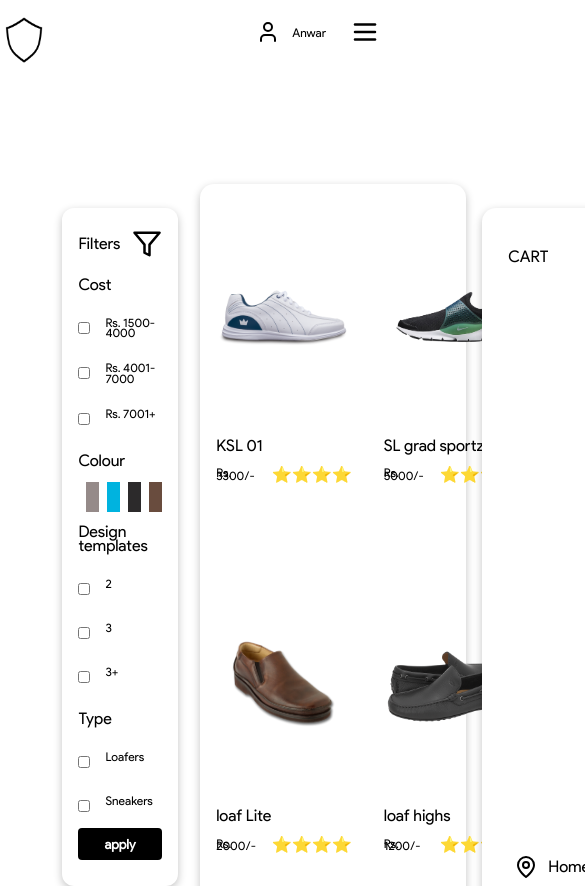
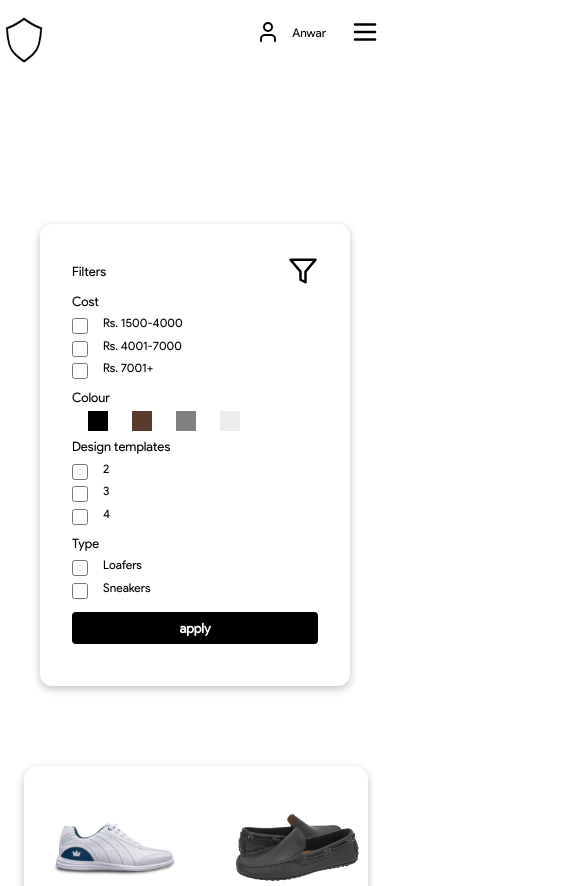
Before and after one commit to AnwarSadhik/kicksup, a React (Vite) app: page / in a window 390 px wide. Shown: the top 886 px of the page, 585 px wide, since content can reach past the window. Built offline with nearby package versions, Linux system fonts and the light colour scheme.

Commit message:
Complete

```diff
--- a/src/components/cart/Cart.css
+++ b/src/components/cart/Cart.css
@@ -1,13 +1,14 @@
 #cart-wrapper {
   display: flex;
   flex-direction: column;
-  min-height: 86vh;
+  min-height: 82vh;
   min-width: 20vw;
   height: auto;
   width: auto;
   background-color: white;
   box-shadow: rgba(0, 0, 0, 0.24) 0px 3px 8px 0px;
   border-radius: 14px;
+  /* margin-top: 0.8  rem; */
 }
 .cart-header {
   display: flex;
--- a/src/components/filters/Filters.css
+++ b/src/components/filters/Filters.css
@@ -1,12 +1,14 @@
 
 #filters {
-    margin-top: 1rem;
+    /* margin-top: 2rem; */
     width: 20vw;
+    max-height: 90vh;
+    height: auto;
     background-color: white;
     box-shadow: rgba(0, 0, 0, 0.24) 0px 3px 8px 0px;
     /* box-shadow: rgba(0, 0, 0, 0.35) 0px 5px 15px 0px; */
     border-radius: 12px;
-    line-height: 0.9;
+    line-height: 0.8;
 }
 h2 {
     font-weight: normal;
@@ -15,7 +17,7 @@ input {
     cursor: pointer;
     height: 22px;
     width: 22px;
-    margin: 1rem 0;
+    margin: 0.8rem 0;
 }
 .container {
    max-width: 88%;
@@ -33,22 +35,7 @@ input {
     gap: 0 15px;
     font-size: 1rem;
 }
-.box {
-    height: 45px;
-    width: 45px;
-    background-color: #958a89;
-    margin-left: 1rem;
-    cursor: pointer;
-}
-.box:nth-child(2) {
-    background-color: #00b3df;
-}
-.box:nth-child(3) {
-    background-color: #2c2a2b;
-}
-.box:nth-child(4) {
-    background-color: #694c3e;
-}
+
 .color-container {
     display: flex;
     justify-content: start;
@@ -82,43 +69,146 @@ input {
     font-weight: 800;
 }
 .btn-div {
-    padding-bottom: 20px;
+    padding: 20px;
+    /* position: relative; */
+    /* bottom: 30px; */
+}
+.color-container input {
+    position: relative;
+    width: 40px;
+    height: 40px;
+    margin-left: 1rem;
+    display: none;
+    z-index: 1;
+}
+
+.color-container div.black-bg {
+    background-color: black;
+    width: 40px;
+    height: 40px;
+    margin-left: 1rem;
+    cursor: pointer;
+}
+
+.color-container div.brown-bg {
+    background-color: #5a3b2c;
+    width: 40px;
+    height: 40px;
+    margin-left: 1rem;
+    cursor: pointer;
+
+}
+
+.color-container div.grey-bg {
+    background-color: grey;
+    width: 40px;
+    height: 40px;
+    margin-left: 1rem;
+    cursor: pointer;
+
+}
+
+.color-container div.white-bg {
+    background-color: #ececee;
+    width: 40px;
+    height: 40px;
+    margin-left: 1rem;
+    cursor: pointer;
+
+}
+
+.color-container .color-option::before {
+    content: '\2714';
+    display: flex;
+    justify-content: center;
+    align-items: center;
+    height: 100%;
+    color: red;
+    font-size: 2rem;
+    /* padding: 0 6px 0 0; */
+    opacity: 0;
+}
+
+.color-container .color-option.selected::before {
+    opacity: 1;
 }
 
 
-@media screen and (max-width: 768px) {
+   @media screen and (max-width: 768px) {
     #filters {
-      width: 30%;
-      margin: 0.4rem;
-      padding: 1rem;
-      /* margin-top: 1rem; */
+      width: 100%;
+      height: auto;
+      background-color: white;
+      box-shadow: rgba(0, 0, 0, 0.24) 0px 3px 8px 0px;
+      position: relative;
+      right: 1rem;
     }
 
     .container {
       max-width: 100%;
+      padding: 1rem;
+      display: flex;
+      flex-direction: column;
+    }
+
+    h2 {
+      font-size: 16px;
+      margin-bottom: 0.5rem;
     }
 
     p {
-        font-size: 12px;
+      font-size: 12px;
+      margin: 0.2rem 0;
     }
 
-    input {
-        cursor: pointer;
-        height: 12px;
-        width: 12px;
-        margin: 1rem 0;
-    }
-    h2 {
-        font-size: 16px;
+    input[type="checkbox"] {
+      height: 16px;
+      width: 16px;
+      margin: 0.2rem 0;
     }
 
-    .box {
+    .color-container {
+      display: flex;
+      justify-content: start;
+      align-items: flex-start;
+      flex-wrap: wrap;
+    }
+
+    .color-container div {
       width: 30px;
       height: 30px;
-      margin-left: 0.5rem;
+      margin: 0rem 0.5rem;
     }
 
     .btn-div {
-      padding-bottom: 10px;
+      padding: 10px 0;
+    }
+
+    .color-container div.black-bg {
+      background-color: black;
+      width: 20px;
+      height: 20px;
+      cursor: pointer;
+    }
+
+    .color-container div.brown-bg {
+      background-color: #5a3b2c;
+      width: 20px;
+      height: 20px;
+      cursor: pointer;
+    }
+
+    .color-container div.grey-bg {
+      background-color: grey;
+      width: 20px;
+      height: 20px;
+      cursor: pointer;
+    }
+
+    .color-container div.white-bg {
+      background-color: #ececee;
+      width: 20px;
+      height: 20px;
+      cursor: pointer;
     }
   }
--- a/src/components/filters/Filters.jsx
+++ b/src/components/filters/Filters.jsx
@@ -1,8 +1,97 @@
-// import React from 'react'
+import { useState } from "react";
 import "./Filters.css";
 import { Filter } from "lucide-react";
+import { useGlobalCtx } from "../../context/global";
+import { data } from "../../utils/data";
 
 export default function Filters() {
+  const { products, filteredProducts, setFilteredProducts } = useGlobalCtx();
+
+  const initialFilters = {
+    cost: null,
+    color: null,
+    design: null,
+    type: null,
+  };
+
+  const [filters, setFilters] = useState(initialFilters);
+
+  const handleFilterChange = (category, filterName) => {
+    const updatedFilters = { ...filters };
+
+    if (category === "color" || category === "type") {
+      if (updatedFilters[category] === filterName) {
+        updatedFilters[category] = null;
+      } else {
+        updatedFilters[category] = filterName;
+      }
+    } else if (category === "design") {
+      if (updatedFilters.design === filterName) {
+        updatedFilters.design = null;
+      } else {
+        updatedFilters.design = filterName;
+      }
+    } else if (category === "cost") {
+      if (updatedFilters.cost === filterName) {
+        updatedFilters.cost = null;
+      } else {
+        updatedFilters.cost = filterName;
+      }
+    }
+
+    setFilters(updatedFilters);
+  };
+
+  const applyFilters = () => {
+    const filtered = products.filter((product) => {
+      let isMatch = true; // Assume the product matches initially
+
+      // Check the cost filter
+      if (filters.cost) {
+        const price = product.price;
+        if (filters.cost === "cost1500to4000") {
+          if (price < 1500 || price > 4000) {
+            isMatch = false; // Product does not match the cost filter
+          }
+        } else if (filters.cost === "cost4001to7000") {
+          if (price < 4001 || price > 7000) {
+            isMatch = false; // Product does not match the cost filter
+          }
+        } else if (filters.cost === "cost7001plus") {
+          if (price < 7001) {
+            isMatch = false; // Product does not match the cost filter
+          }
+        }
+      }
+
+      // Check the color filter
+      if (filters.color && product.color !== filters.color) {
+        isMatch = false; // Product does not match the color filter
+      }
+
+      // Check the design filter
+      if (filters.design && product.design !== filters.design) {
+        isMatch = false; // Product does not match the design filter
+      }
+
+      // Check the type filter
+      if (filters.type && product.type !== filters.type) {
+        isMatch = false; // Product does not match the type filter
+      }
+
+      return isMatch;
+    });
+
+    setFilteredProducts(filtered);
+  };
+
+  if (!filters) {
+    setFilteredProducts(data);
+  }
+
+  console.log("filters", filters);
+  console.log(filteredProducts);
+
   return (
     <main id="filters">
       <section className="container">
@@ -14,15 +103,33 @@ export default function Filters() {
         <div className="cost">
           <h2>Cost</h2>
           <div>
-            <input type="checkbox" name="cost" id="cost" />
+            <input
+              type="checkbox"
+              name="cost"
+              id="cost1500to4000"
+              checked={filters.cost === "cost1500to4000"}
+              onChange={() => handleFilterChange("cost", "cost1500to4000")}
+            />
             <p>Rs. 1500-4000</p>
           </div>
           <div>
-            <input type="checkbox" name="cost" id="cost" />
+            <input
+              type="checkbox"
+              name="cost"
+              id="cost4001to7000"
+              checked={filters.cost === "cost4001to7000"}
+              onChange={() => handleFilterChange("cost", "cost4001to7000")}
+            />
             <p>Rs. 4001-7000</p>
           </div>
           <div>
-            <input type="checkbox" name="cost" id="cost" />
+            <input
+              type="checkbox"
+              name="cost"
+              id="cost7001plus"
+              checked={filters.cost === "cost7001plus"}
+              onChange={() => handleFilterChange("cost", "cost7001plus")}
+            />
             <p>Rs. 7001+</p>
           </div>
         </div>
@@ -30,44 +137,126 @@ export default function Filters() {
         <div className="colours">
           <h2>Colour</h2>
           <div className="color-container">
-            <div className="box" id="red"></div>
-            <div className="box" id="blue"></div>
-            <div className="box" id="yellow"></div>
-            <div className="box" id="green"></div>
-            {/* <div className="box" id="lightgreen"></div> */}
+            <div
+              className={`color-option black-bg ${
+                filters.color === "black" ? "selected" : ""
+              }`}
+              onClick={() => handleFilterChange("color", "black")}
+            >
+              <input
+                type="checkbox"
+                name="color"
+                id="black"
+                checked={filters.color === "black"}
+                onChange={() => {}}
+              />
+            </div>
+            <div
+              className={`color-option brown-bg ${
+                filters.color === "brown" ? "selected" : ""
+              }`}
+              onClick={() => handleFilterChange("color", "brown")}
+            >
+              <input
+                type="checkbox"
+                name="color"
+                id="brown"
+                checked={filters.color === "brown"}
+                onChange={() => {}}
+              />
+            </div>
+            <div
+              className={`color-option grey-bg ${
+                filters.color === "grey" ? "selected" : ""
+              }`}
+              onClick={() => handleFilterChange("color", "grey")}
+            >
+              <input
+                type="checkbox"
+                name="color"
+                id="grey"
+                checked={filters.color === "grey"}
+                onChange={() => {}}
+              />
+            </div>
+            <div
+              className={`color-option white-bg ${
+                filters.color === "white" ? "selected" : ""
+              }`}
+              onClick={() => handleFilterChange("color", "white")}
+            >
+              <input
+                type="checkbox"
+                name="color"
+                id="white"
+                checked={filters.color === "white"}
+                onChange={() => {}}
+              />
+            </div>
           </div>
         </div>
 
         <div className="design-templates">
           <h2>Design templates</h2>
           <div>
-            <input type="checkbox" name="design" id="design" />
+            <input
+              type="checkbox"
+              name="design"
+              id="design2"
+              checked={filters.design === "2"}
+              onChange={() => handleFilterChange("design", "2")}
+            />
             <p>2</p>
           </div>
           <div>
-            <input type="checkbox" name="design" id="design" />
+            <input
+              type="checkbox"
+              name="design"
+              id="design3"
+              checked={filters.design === "3"}
+              onChange={() => handleFilterChange("design", "3")}
+            />
             <p>3</p>
           </div>
           <div>
-            <input type="checkbox" name="design" id="cost" />
-            <p>3+</p>
+            <input
+              type="checkbox"
+              name="design"
+              id="design4"
+              checked={filters.design === "4"}
+              onChange={() => handleFilterChange("design", "4")}
+            />
+            <p>4</p>
           </div>
         </div>
 
         <div className="type">
           <h2>Type</h2>
           <div>
-            <input type="checkbox" name="design" id="design" />
+            <input
+              type="checkbox"
+              name="type"
+              id="loafers"
+              checked={filters.type === "loafer"}
+              onChange={() => handleFilterChange("type", "loafer")}
+            />
             <p>Loafers</p>
           </div>
           <div>
-            <input type="checkbox" name="design" id="design" />
+            <input
+              type="checkbox"
+              name="type"
+              id="sneakers"
+              checked={filters.type === "sneaker"}
+              onChange={() => handleFilterChange("type", "sneaker")}
+            />
             <p>Sneakers</p>
           </div>
         </div>
-
         <div className="btn-div">
-          <button className="btn">apply</button>
+          <button className="btn" onClick={applyFilters}>
+            apply
+          </button>
         </div>
       </section>
     </main>
--- a/src/components/nav/Navbar.css
+++ b/src/components/nav/Navbar.css
@@ -76,6 +76,14 @@ nav {
   li:hover {
     cursor: pointer;
   }
+  .active-link {
+    border: 2px solid #000;
+    width: 85%;
+    padding: 12px;
+    background-color: black;
+    color: #fff;
+  }
+
 
   .logo {
     position: absolute;
--- a/src/components/product/Product.css
+++ b/src/components/product/Product.css
@@ -1,6 +1,6 @@
 #prod-wrapper {
   margin: 0 auto;
-  margin-top: 4rem;
+  margin-top: 2rem;
   display: flex;
   justify-content: center;
   gap: 1rem;
--- a/src/components/showcase/Showcase.css
+++ b/src/components/showcase/Showcase.css
@@ -1,7 +1,7 @@
 #products_wrapper {
   width: 60vw;
-    height: 84vh;
-    margin-top: 1rem;
+  height: 78vh;
+  /* margin-top: 1rem; */
   background-color: white;
   box-shadow: rgba(0, 0, 0, 0.24) 0px 3px 8px 0px;
   border-radius: 14px;
@@ -9,7 +9,7 @@
   grid-template-columns: repeat(3, 1fr);
   gap: 2rem;
   padding: 1rem;
-    margin-top: 1rem;
+  /* margin-top: 2rem; */
   line-height: 0.2;
 }
 
@@ -31,3 +31,31 @@
   gap: 1rem;
   margin-top: 0.5rem;
 }
+
+@media screen and (max-width: 768px) {
+  #products_wrapper {
+    width: 80vw;
+    height: auto;
+    grid-template-columns: repeat(2, minmax(150px, 1fr));
+    position: relative;
+    right: 2rem;
+}
+  .product-img {
+    height: 130px;
+    /* width: 100%; */
+    /* object-fit: contain; */
+  }
+  h2 {
+    font-size: small;
+  }
+  .product-footer p {
+    font-size: x-small;
+}
+.product-footer {
+    display: flex;
+    flex-direction: row;
+    align-items: center;
+    /* justify-content: space-between; */
+    margin-top: 0.5rem;
+  }
+}
--- a/src/components/showcase/Showcase.jsx
+++ b/src/components/showcase/Showcase.jsx
@@ -1,35 +1,50 @@
 import "./Showcase.css";
 import { useGlobalCtx } from "../../context/global";
-import { useNavigate,Link } from "react-router-dom";
+import { useNavigate, Link } from "react-router-dom";
+import { useEffect } from "react";
+import { data } from "../../utils/data";
 
 export default function Showcase() {
-    const { products } = useGlobalCtx();
+  const { filteredProducts, setFilteredProducts } = useGlobalCtx();
   const navigate = useNavigate();
 
   const viewProduct = (product) => {
     navigate(`/product/${product.id}`, { state: { product } });
-    }
+  };
+
+  useEffect(() => {
+    setFilteredProducts(data);
+  }, []);
 
   return (
     <main id="products_wrapper">
-            {products?.map((product) => {
-                return (
+      {filteredProducts.length === 0 ? (
+        <p>No products match the selected filters :(</p>
+      ) : (
+        filteredProducts.map((product) => (
           <section key={product.id} className="product_wrapper">
-                        <div className="product_container" onClick={() => viewProduct(product)}>
+            <div
+              className="product_container"
+              onClick={() => viewProduct(product)}
+            >
               <Link to={`product/${product.id}`}>
-                            <img src={product.image} alt="product-img" className="product-img" />
+                <img
+                  src={product.image}
+                  alt="product-img"
+                  className="product-img"
+                />
               </Link>
               <div>
                 <h2>{product.name}</h2>
                 <div className="product-footer">
                   <p>Rs. {product.price}/-</p>
-                                    ⭐⭐⭐⭐
+                  <p>⭐⭐⭐⭐</p>
                 </div>
               </div>
             </div>
           </section>
-                );
-            })}
+        ))
+      )}
     </main>
   );
 }
--- a/src/context/global.jsx
+++ b/src/context/global.jsx
@@ -6,6 +6,8 @@ export const globalCtx = React.createContext();
 export const GlobalProvider = ({ children }) => {
   const [products, setProducts] = React.useState([]);
   const [cart, setCart] = React.useState([]);
+  const [filteredProducts, setFilteredProducts] = React.useState([]);
+
 
   const addItemToCart = (item) => {
     setCart([...cart, item]);
@@ -20,14 +22,17 @@ export const GlobalProvider = ({ children }) => {
     setProducts(data);
   }, []);
 
-  console.log(cart)
+  // console.log(cart)
   return (
     <globalCtx.Provider
       value={{
         products,
+        setProducts,
         cart,
         addItemToCart,
         removeItemFromCart,
+        filteredProducts,
+        setFilteredProducts,
       }}
     >
       {children}
--- a/src/pages/store/Store.css
+++ b/src/pages/store/Store.css
@@ -6,9 +6,23 @@
     gap: 1rem;
     max-width: 96%;
     margin:0 auto;
-    margin-top: 1rem;
+    margin-top: 3rem;
     padding: 0 40px;
 }
 #cart_section {
-    margin-top: 1rem;
+    margin-top: 0.3rem;
 }
+@media screen and (max-width: 768px) {
+    #store_container {
+        flex-direction: column;
+        align-items: stretch;
+        overflow: hidden;
+    }
+    #cart_section {
+        width: 85vw;
+        position: relative;
+        right: 1.5rem;
+        padding: 1rem 0;
+        height: auto;
+    }
+}
--- a/src/utils/data.js
+++ b/src/utils/data.js
@@ -5,26 +5,27 @@ export const data = [
         name: "KSL 01",
         price: 3300,
         image: "/assets/shoe2.png",
-        color: "blue",
-        designTemplate: 3,
+        color: "white",
+        design: "3",
         type: "sneaker"
     },
     {
         id: 2,
-        name: "SL grad sportz",
-        price: 5000,
-        image: "/assets/shoe1.png",
-        color: "blue",
-        designTemplate: 2,
-        type: "sneaker"
+        name: "loaf highs",
+        price: 1200,
+        image: "/assets/loafer2.png",
+        color: "grey",
+        design: "2",
+        type: "loafer"
     },
+
     {
         id: 3,
         name: "Nightball core",
         price: 13000,
         image: "/assets/shoe3.png",
-        color: ["black","grey"],
-        designTemplate: 4,
+        color: "black",
+        design: "4",
         type: "sneaker"
     },
     {
@@ -33,25 +34,26 @@ export const data = [
         price: 2000,
         image: "/assets/loafer1.png",
         color: "brown",
-        designTemplate: 2,
-        type: "sneaker"
+        design: "2",
+        type: "loafer"
     },
     {
         id: 5,
-        name: "loaf highs",
-        price: 1200,
-        image: "/assets/loafer2.png",
-        color: "grey",
-        designTemplate: 2,
+        name: "SL grad sportz",
+        price: 5000,
+        image: "/assets/shoe1.png",
+        color: "black",
+        design: "2",
         type: "sneaker"
     },
+
     {
         id: 6,
         name: "loaf dark DG",
-        price: 4000,
+        price: 4400,
         image: "/assets/loafer3.png",
         color: "black",
-        designTemplate: 4,
-        type: "sneaker"
+        design: "3",
+        type: "loafer"
     },
 ]
```
Lines whose indentation alone changed are shown as unchanged.
